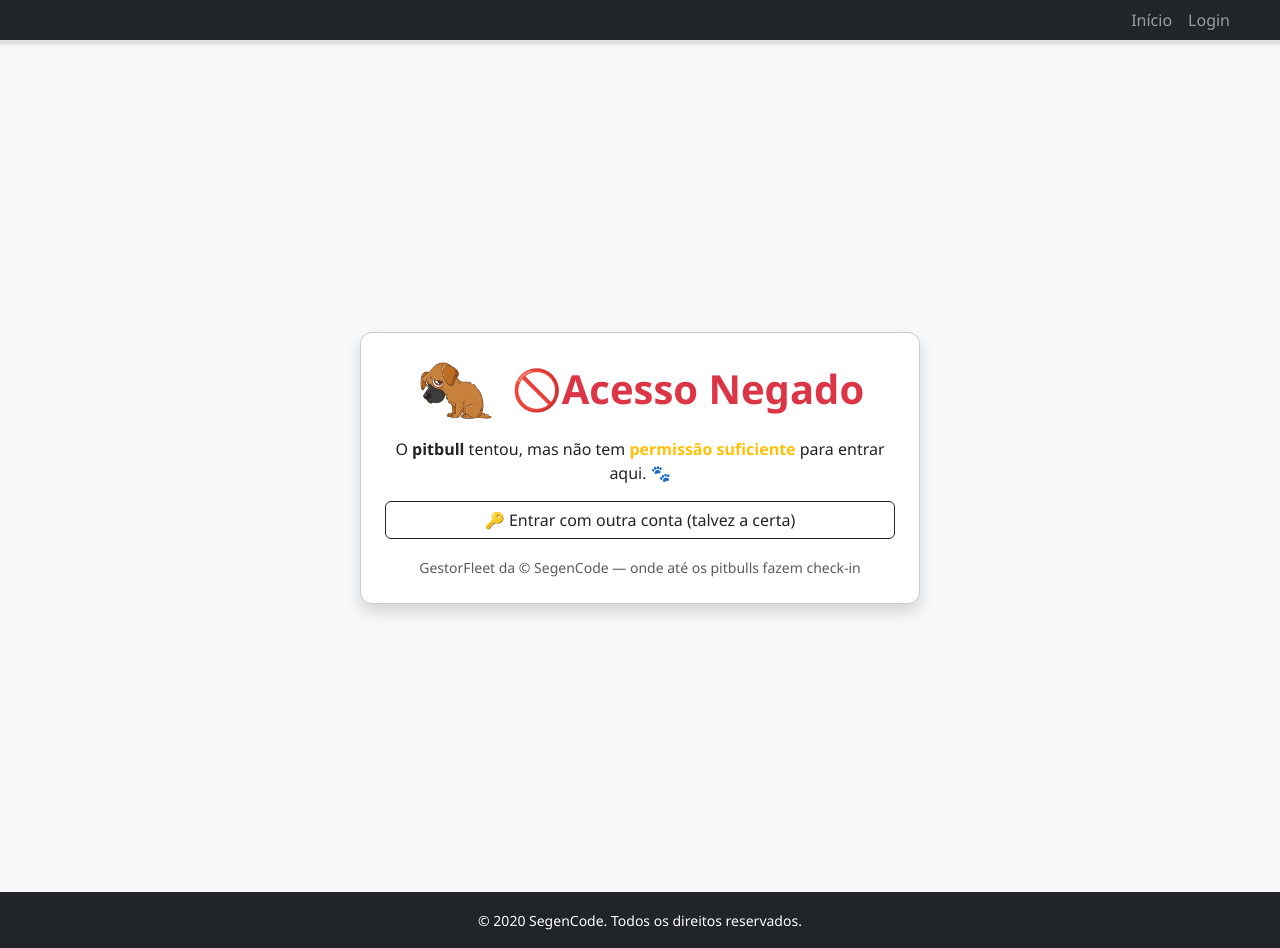
After one commit to pedronels0n/fleetmanager, a Django app: template controle/templates/controle/acesso_negado.html in a window 1280 px wide. The commit adds this page. Run offline with Django 3.2, Linux system fonts and the light colour scheme; the template is opened without the code that fills it: most values are stand-ins (such as "Sample title", 1, 10 or a date in 2020); some libraries are stand-ins or nearby versions.

Commit message:
[ Restricoes de Acesso para quem nao e ADMIN ]

```diff
--- a/controle/models.py
+++ b/controle/models.py
@@ -368,7 +368,7 @@ class Multa(models.Model):
         super().save(*args, **kwargs)
 
     def __str__(self):
-        return f"{self.veiculo.placa} - {self.infracao.descricao}"
+        return f"{self.veiculo.placa} - {self.setor}"
 
     @property
     def valor(self):
--- a/controle/static/controle/css/style.css
+++ b/controle/static/controle/css/style.css
@@ -11,6 +11,14 @@ body {
     background-color: var(--gestor-gray);
     color: var(--gestor-dark);
     font-family: 'Segoe UI', sans-serif;
+    height: 100%;
+    margin: 0;
+    padding: 0;
+    display: flex;
+    flex-direction: column;
+}
+main {
+    flex: 1; /* ocupa todo o espaço disponível */
 }
 
 .navbar {
--- /dev/null
+++ b/controle/templates/controle/acesso_negado.html
@@ -0,0 +1,32 @@
+{% extends "controle/base.html" %}
+{% load static %}
+
+{% block title %}Acesso Negado{% endblock %}
+
+{% block content %}
+<div class="container d-flex justify-content-center align-items-center" style="min-height: 100vh;">
+  <div class="card shadow p-4" style="max-width: 560px; width: 100%; border-radius: 12px;">
+
+    <!-- Cabeçalho com imagem + título lado a lado -->
+    <div class="d-flex align-items-center mb-3 justify-content-center gap-3">
+  <img src="{% static 'controle/img/pitbull_triste.png' %}"
+       alt="Pitbull sem permissão"
+       style="width: 80px; height: auto;">
+  <h2 class="fw-bold text-danger m-0 display-6">🚫Acesso Negado</21>
+</div>
+
+    <p class="text-center mb-3">
+      O <strong>pitbull</strong> tentou, mas não tem
+      <span class="text-warning fw-semibold">permissão suficiente</span> para entrar aqui. 🐾
+    </p>
+
+    <a href="{% url 'login' %}" class="btn btn-outline-dark w-100">
+      🔑 Entrar com outra conta (talvez a certa)
+    </a>
+
+    <div class="text-center mt-3">
+      <small class="text-muted">GestorFleet da © SegenCode — onde até os pitbulls fazem check-in</small>
+    </div>
+  </div>
+</div>
+{% endblock %}
--- a/controle/templates/controle/base.html
+++ b/controle/templates/controle/base.html
@@ -1,13 +1,12 @@
 {% load static %}
 <!DOCTYPE html>
 <html lang="pt-br">
-
 <head>
     <meta charset="UTF-8">
     <meta name="viewport" content="width=device-width, initial-scale=1.0">
     <link rel="shortcut icon" href="{% static 'favicon.ico' %}" type="image/x-icon">
 
-    <!-- Open Graph (Facebook, LinkedIn, WhatsApp etc.) -->
+    <!-- Open Graph -->
     <meta property="og:title" content="FleetManager - Frotas Inteligente">
     <meta property="og:description" content="Monitore, controle e otimize sua frota com o FleetManager da SegenCode.">
     <meta property="og:image" content="{% static 'controle/img/favicon.png' %}">
@@ -22,19 +21,36 @@
 
     <title>{% block title %}GestorFleet | Controle de Frota{% endblock %}</title>
 
-    <!-- Bootstrap 5 -->
+    <!-- Bootstrap -->
     <link href="https://cdn.jsdelivr.net/npm/bootstrap@5.3.0/dist/css/bootstrap.min.css" rel="stylesheet">
 
-    <!-- Bootstrap Icons + Font Awesome -->
+    <!-- Ícones -->
     <link href="https://cdn.jsdelivr.net/npm/bootstrap-icons@1.11.3/font/bootstrap-icons.css" rel="stylesheet">
     <link href="https://cdnjs.cloudflare.com/ajax/libs/font-awesome/6.5.0/css/all.min.css" rel="stylesheet">
 
-    <!-- Estilo personalizado -->
+    <!-- CSS customizado -->
     <link rel="stylesheet" href="{% static 'controle/css/style.css' %}">
+
+    <!-- 💡 Estilo para o layout flexível (rodapé sticky) -->
+    <style>
+        html, body {
+            height: 100%;
+        }
+
+        body {
+            display: flex;
+            flex-direction: column;
+            margin: 0;
+        }
+
+        main {
+            flex: 1;
+        }
+    </style>
 </head>
+<body class="bg-light">
 
-<body class="bg-light">
-    <!-- Navbar moderna -->
+    <!-- Navbar -->
     <nav class="navbar navbar-expand-lg navbar-dark bg-dark shadow-sm">
         <div class="container-fluid">
             {% if user.is_authenticated %}
@@ -54,35 +70,36 @@
                     </li>
 
                     {% if user.is_authenticated %}
-    <!-- Dropdown: Cadastros -->
+                    <!-- Cadastros -->
                     <li class="nav-item dropdown">
-        <a class="nav-link dropdown-toggle" href="#" id="cadastrosDropdown" role="button" data-bs-toggle="dropdown" aria-expanded="false">
+                        <a class="nav-link dropdown-toggle" href="#" id="cadastrosDropdown" role="button" data-bs-toggle="dropdown">
                             Cadastros
                         </a>
-        <ul class="dropdown-menu" aria-labelledby="cadastrosDropdown">
+                        <ul class="dropdown-menu">
                             <li><a class="dropdown-item" href="{% url 'lista_motorista' %}">Condutores</a></li>
                             <li><a class="dropdown-item" href="{% url 'listar_veiculo' %}">Veículos</a></li>
                             <li><a class="dropdown-item" href="{% url 'lista_usuarios' %}">Usuários</a></li>
                         </ul>
                     </li>
 
-    <!-- Dropdown: Operações -->
+                    <!-- Operações -->
                     <li class="nav-item dropdown">
-        <a class="nav-link dropdown-toggle" href="#" id="operacoesDropdown" role="button" data-bs-toggle="dropdown" aria-expanded="false">
+                        <a class="nav-link dropdown-toggle" href="#" id="operacoesDropdown" role="button" data-bs-toggle="dropdown">
                             Operações
                         </a>
-        <ul class="dropdown-menu" aria-labelledby="operacoesDropdown">
+                        <ul class="dropdown-menu">
                             <li><a class="dropdown-item" href="{% url 'abastecimentos' %}">Abastecimentos</a></li>
                             <li><a class="dropdown-item" href="{% url 'listar_multas' %}">Multas</a></li>
                         </ul>
                     </li>
 
+                    <!-- Logs -->
                     <li class="nav-item">
                         <a class="nav-link" href="{% url 'logs_todos' %}">Logs</a>
                     </li>
                     {% endif %}
 
-
+                    <!-- Usuário / Login -->
                     {% if user.is_authenticated %}
                     <li class="nav-item dropdown">
                         <a class="nav-link dropdown-toggle" href="#" id="userDropdown" role="button" data-bs-toggle="dropdown">
@@ -111,13 +128,12 @@
         {% endblock %}
     </main>
 
-    <!-- Rodapé simples -->
+    <!-- Rodapé -->
     <footer class="bg-dark text-white text-center py-3 mt-auto">
         <small>&copy; {{ now.year }} SegenCode. Todos os direitos reservados.</small>
     </footer>
 
-    <!-- Scripts -->
+    <!-- Scripts Bootstrap -->
     <script src="https://cdn.jsdelivr.net/npm/bootstrap@5.3.0/dist/js/bootstrap.bundle.min.js"></script>
 </body>
-
 </html>
--- a/controle/urls.py
+++ b/controle/urls.py
@@ -22,6 +22,7 @@ urlpatterns = [
     #LINKS PARA ---- LOGIN/LOGOUT
     path("login/", auth_views.LoginView.as_view(template_name="controle/login.html"), name="login"),
     path("logout/", auth_views.LogoutView.as_view(next_page="login"), name="logout"),
+    path('acesso-negado/', views.acesso_negado, name='acesso_negado'),
     #LINKS PARA ---- LOGS
     path('logs/', views.logs_todos, name='logs_todos'),
     #LINKS PARA ---- ABASTECIMENTOS
--- a/controle/utils.py
+++ b/controle/utils.py
@@ -124,3 +124,7 @@ def acessar_abastecimento_externo(cod_abastecimento):
 
 
     return PAGINA_PROTEGIDA
+
+
+def grupo_administrador(user):
+    return user.groups.filter(name='Administrador').exists()
--- a/fleetmanager/settings.py
+++ b/fleetmanager/settings.py
@@ -29,9 +29,9 @@ SECRET_KEY = 'django-insecure-apb9(q+r3f-n264j7kyy*y$c&tkm@q55ls_r(ke9jtjc98rq75
 # SECURITY WARNING: don't run with debug turned on in production!
 DEBUG = True
 
-ALLOWED_HOSTS = ['127.0.0.1', 'localhost', '2241d6d6439d.ngrok-free.app']
+ALLOWED_HOSTS = ['127.0.0.1', 'localhost', '47314a7b06ef.ngrok-free.app']
 CSRF_TRUSTED_ORIGINS = [
-    'https://2241d6d6439d.ngrok-free.app',
+    'https://47314a7b06ef.ngrok-free.app',
 ]
 
 LOGIN_REDIRECT_URL = "/controle/"         # Para onde ir depois do login
```
Also changed, not shown: controle/templates/controle/index.html (+8 -8 lines), controle/templates/controle/listar_multas.html (+16 -11 lines), controle/views.py (+18 -9 lines), controle/static/controle/img/pitbull_triste.png (added), media/documentos/multas/fleet_okDojbF.png (added), media/documentos/multas/recebidos/image.jpg (added), media/documentos/veiculos/termo/assinatura_almiro-oliveira-pinto-filho.png (added), 3 other files. Lines whose indentation alone changed are shown as unchanged.
